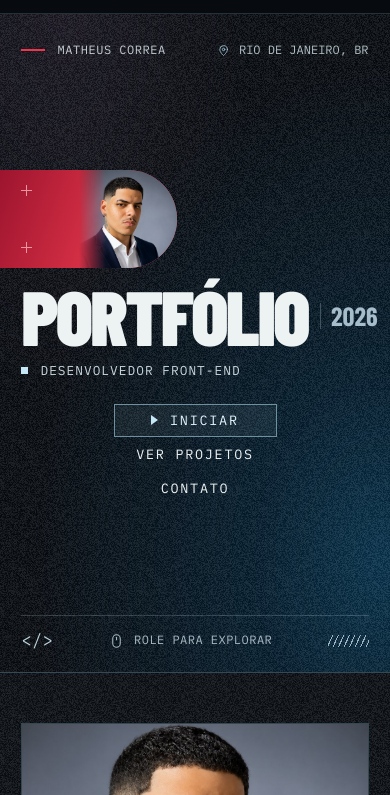
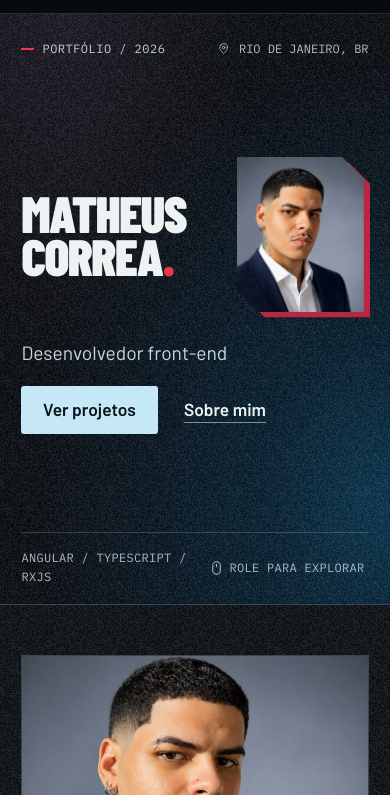
Before and after one commit to MatheusCorreaaa/portif-lio-2.0, a plain HTML site: page index.html in a window 390 px wide. Shown: the part 49-844 px from the top of the page. Drawn offline with Linux system fonts and the light colour scheme.

Commit message:
feat(capa): destacar nome e retrato com monograma na aba

```diff
--- a/index.html
+++ b/index.html
@@ -9,7 +9,7 @@
       content="Portfólio de Matheus Correa, desenvolvedor front-end no Rio de Janeiro. Projetos com Angular, TypeScript, JavaScript e Node.js."
     />
     <meta name="theme-color" content="#070b10" />
-    <link rel="icon" href="assets/matheus-correa.jpg" />
+    <link rel="icon" type="image/svg+xml" sizes="any" href="assets/mc.svg" />
     <link rel="stylesheet" href="assets/fonts.css" />
     <link rel="stylesheet" href="style.css" />
     <script src="nav.js" defer></script>
@@ -53,7 +53,7 @@
       <section class="hero" id="inicio" aria-labelledby="titulo">
         <div class="hero-inner">
           <div class="hero-meta">
-            <span class="eyebrow pre">Matheus Correa</span
+            <span class="eyebrow pre">Portfólio / 2026</span
             ><span class="geo"
               ><svg
                 class="icon"
@@ -71,31 +71,26 @@
               Rio de Janeiro, BR</span
             >
           </div>
-          <div class="hero-center">
-            <div class="portrait-slab">
+          <div class="cover">
+            <h1 id="titulo">Matheus<br />Correa<span>.</span></h1>
+            <div class="cover-photo">
               <img
                 src="assets/matheus-correa.jpg"
                 alt="Retrato de Matheus Correa"
                 width="1254"
                 height="1254"
               />
-              <div class="reg tl"></div>
-              <div class="reg bl"></div>
             </div>
-            <div class="hero-type">
-              <div class="titleline">
-                <h1 id="titulo">Portfólio</h1>
-                <span class="year">2026</span>
+            <div class="cover-intro">
+              <p>Desenvolvedor front-end</p>
+              <div class="cover-links">
+                <a href="#projetos">Ver projetos</a>
+                <a href="#perfil">Sobre mim</a>
               </div>
-              <p class="role"><i></i>Desenvolvedor front-end</p>
             </div>
           </div>
-          <div class="heromenu" aria-label="Explorar portfólio">
-            <a href="#perfil" class="start"><i></i>Iniciar</a
-            ><a href="#projetos">Ver projetos</a><a href="#contato">Contato</a>
-          </div>
           <div class="hero-footer">
-            <span class="code-sign" aria-hidden="true">&lt;/&gt;</span
+            <span class="cover-stack">Angular / TypeScript / RxJS</span
             ><a href="#perfil"
               ><svg
                 class="icon"
@@ -111,7 +106,7 @@
                 <path d="M12 6v4" />
               </svg>
               Role para explorar</a
-            ><span class="ticks" aria-hidden="true"></span>
+            >
           </div>
         </div>
       </section>
--- a/style.css
+++ b/style.css
@@ -126,7 +126,6 @@ nav a[aria-current] {
 .github,
 .cv,
 .readme,
-.heromenu a,
 .hero-footer a,
 .geo {
   display: inline-flex;
@@ -172,8 +171,7 @@ nav a[aria-current] {
   position: relative;
   display: flex;
   flex-direction: column;
-  min-height: 600px;
-  height: clamp(610px, 78svh, 810px);
+  min-height: clamp(590px, 78svh, 800px);
   padding: 2.5rem 0 1.6rem;
 }
 .hero-meta,
@@ -187,9 +185,6 @@ nav a[aria-current] {
 .geo,
 .hero-footer,
 .caption,
-.year,
-.role,
-.heromenu,
 .readme,
 .other,
 small,
@@ -203,8 +198,6 @@ footer > a {
 .geo,
 .hero-footer,
 .caption,
-.role,
-.heromenu,
 .repolink,
 small {
   text-transform: uppercase;
@@ -212,8 +205,7 @@ small {
 .eyebrow,
 .geo,
 .hero-footer,
-.caption,
-.role {
+.caption {
   letter-spacing: 0.12em;
 }
 .eyebrow,
@@ -240,71 +232,17 @@ small {
 .geo .icon {
   color: #9abacb;
 }
-.hero-center {
-  display: flex;
-  align-items: center;
-  width: 100%;
-  margin: auto 0 0;
-  gap: clamp(25px, 3.4vw, 65px);
-}
-.portrait-slab {
-  height: clamp(150px, 16.3vw, 247px);
-  width: 32.5%;
-  margin-left: calc((100vw - var(--frame)) / -2);
-  position: relative;
-  overflow: hidden;
-  isolation: isolate;
-  border-radius: 0 999px 999px 0;
-  background: linear-gradient(110deg, #9d142e 0%, #e5374b 70%, #ff6567);
-}
-.portrait-slab img {
-  position: absolute;
-  right: 0;
-  top: 0;
-  height: 100%;
-  width: auto;
-  max-width: 84%;
-  object-fit: cover;
-  object-position: center 28%;
-  mask-image: linear-gradient(to right, transparent, #000 27%);
-}
-.reg {
-  position: absolute;
-  left: calc((100vw - var(--frame)) / 2);
-  width: 11px;
-  height: 11px;
-  opacity: 0.7;
-}
-.reg:after,
-.reg:before {
-  content: "";
-  position: absolute;
-  background: #ffc9cd;
-}
-.reg:after {
-  height: 1px;
-  width: 100%;
-  top: 5px;
-}
-.reg:before {
-  width: 1px;
-  height: 100%;
-  left: 5px;
-}
-.tl {
-  top: 15px;
-}
-.bl {
-  bottom: 15px;
-}
-.hero-type {
-  min-width: 0;
-  transform: translateY(0.5rem);
-}
-.titleline {
-  display: flex;
-  align-items: center;
-  gap: clamp(18px, 2.3vw, 40px);
+.cover {
+  display: grid;
+  grid-template-columns: minmax(0, 1.15fr) minmax(0, 0.85fr);
+  grid-template-areas: "name portrait" "intro portrait";
+  align-content: center;
+  align-items: end;
+  column-gap: clamp(2rem, 7vw, 8rem);
+  flex: 1;
+  width: min(100%, 1080px);
+  margin: auto;
+  padding: clamp(2rem, 4.5vw, 5rem) 0;
 }
 h1,
 h2,
@@ -312,61 +250,75 @@ h2,
   font-family: var(--display);
   text-transform: uppercase;
 }
-h1 {
-  font-size: clamp(5.1rem, 11.4vw, 12.6rem);
-  letter-spacing: -0.035em;
-  line-height: 0.88;
+.cover h1 {
+  grid-area: name;
+  font-size: clamp(5.2rem, 9.6vw, 9.4rem);
+  line-height: 0.84;
+  letter-spacing: -0.028em;
   font-weight: 900;
 }
-.year {
-  font: 700 clamp(2rem, 3.8vw, 4rem) / 1 var(--display);
-  color: #a6bdcc;
-  border-left: 1px solid #415361;
-  padding-left: clamp(18px, 2vw, 32px);
+.cover h1 span {
+  color: var(--red);
 }
-.role {
+.cover-photo {
+  grid-area: portrait;
+  align-self: center;
+  justify-self: center;
+  width: min(88%, 345px);
+  aspect-ratio: 4 / 4.9;
+  position: relative;
+  isolation: isolate;
+}
+.cover-photo::before,
+.cover-photo img {
+  clip-path: polygon(0 0, 83% 0, 100% 14%, 100% 100%, 17% 100%, 0 86%);
+}
+.cover-photo::before {
+  content: "";
+  position: absolute;
+  inset: 0;
+  background: #bb2743;
+  transform: translate(5%, 3.5%);
+}
+.cover-photo img {
+  position: relative;
+  display: block;
+  width: 100%;
+  height: 100%;
+  object-fit: cover;
+  object-position: 52% 35%;
+}
+.cover-intro {
+  grid-area: intro;
+  align-self: start;
+}
+.cover-intro p {
+  font-size: clamp(1.2rem, 2vw, 1.75rem);
+  margin: 1.5rem 0;
+  color: #c6d7df;
+}
+.cover-links {
   display: flex;
   align-items: center;
-  gap: 12px;
-  font-size: clamp(0.83rem, 1.02vw, 1.1rem);
-  color: #c8d6dd;
-  margin: 1.45rem 0 0 0.35rem;
+  gap: 1.65rem;
 }
-.role i {
-  width: 9px;
-  height: 9px;
+.cover-links a {
+  font-weight: 600;
+  padding: 0.65rem 0;
+}
+.cover-links a:first-child {
+  color: #08141b;
   background: var(--ice);
+  border-radius: 3px;
+  padding: 0.65rem 1.35rem;
 }
-.heromenu {
-  display: flex;
-  flex-direction: column;
-  align-items: center;
-  margin: clamp(2.25rem, 6vh, 4.6rem) 0 auto;
-  gap: 2px;
+.cover-links a:last-child {
+  text-decoration: underline;
+  text-underline-offset: 0.35em;
+  text-decoration-color: #7793a0;
 }
-.heromenu a {
-  justify-content: center;
-  min-width: 163px;
-  min-height: 37px;
-  text-transform: uppercase;
-  font-size: 0.84rem;
-  letter-spacing: 0.13em;
-  border: 1px solid transparent;
-}
-.heromenu a:hover {
-  color: var(--ice);
-  background: #a6d9ee0f;
-}
-.heromenu .start {
-  border-color: #6e91a1;
-  background: #b3dbee12;
-  color: #e4f5ff;
-}
-.start i {
-  border: 5px solid transparent;
-  border-right: 0;
-  border-left: 7px solid var(--ice);
-  margin-right: 3px;
+.cover-links a:hover {
+  filter: brightness(1.15);
 }
 .hero-footer {
   border-top: 1px solid #c2e2ef33;
@@ -381,19 +333,6 @@ h1 {
 .hero-footer .icon {
   width: 15px;
   height: 18px;
-}
-.code-sign {
-  font-size: 1.06rem;
-  color: #bcd5df;
-}
-.ticks {
-  width: 41px;
-  height: 12px;
-  background: repeating-linear-gradient(
-    115deg,
-    transparent 0px 4px,
-    #9db3c3 4px 5px
-  );
 }
 .panel {
   isolation: isolate;
@@ -733,18 +672,10 @@ footer > a {
     padding: 0.6rem;
   }
   .hero-inner {
-    min-height: 540px;
-    height: 71svh;
+    min-height: 530px;
   }
-  .portrait-slab {
-    width: 28%;
-    height: clamp(115px, 18vw, 145px);
-  }
-  .hero-center {
-    gap: 20px;
-  }
-  .year {
-    font-size: 2rem;
+  .cover {
+    column-gap: 1rem;
   }
   .profilegrid {
     grid-template-columns: 1fr;
@@ -790,68 +721,49 @@ footer > a {
     padding: 0.3rem;
   }
   .hero-inner {
-    min-height: 565px;
-    height: 78svh;
-    max-height: 700px;
-    padding: 1.7rem 0 1.15rem;
+    min-height: clamp(480px, 74svh, 590px);
+    padding: 1.6rem 0 1.1rem;
   }
-  .hero-meta {
-    align-items: flex-start;
+  .hero-meta .pre {
+    letter-spacing: 0.04em;
+    gap: 0.5rem;
+  }
+  .hero-meta .pre::before {
+    width: 13px;
   }
   .eyebrow,
   .geo {
     font-size: 0.75rem;
   }
-  .hero-meta .pre {
-    letter-spacing: 0.045em;
-  }
   .geo {
     letter-spacing: 0;
   }
-  .hero-center {
-    flex-wrap: wrap;
-    gap: 14px;
-    margin-top: auto;
+  .cover {
+    grid-template-columns: minmax(0, 1.2fr) minmax(0, 0.8fr);
+    grid-template-areas: "name portrait" "intro intro";
+    align-items: center;
+    column-gap: 0.4rem;
+    row-gap: 1.6rem;
   }
-  .portrait-slab {
-    width: 51%;
-    height: 98px;
+  .cover h1 {
+    font-size: clamp(3.2rem, 11.6vw, 4rem);
   }
-  .hero-type {
-    transform: none;
-    width: 100%;
+  .cover-photo {
+    width: 93%;
   }
-  .titleline {
-    gap: 0.8rem;
-    justify-content: space-between;
-  }
-  h1 {
-    font-size: clamp(4.1rem, 19.7vw, 6.6rem);
-  }
-  .year {
-    font-size: clamp(1.65rem, 6vw, 2.3rem);
-    padding-left: 0.6rem;
-  }
-  .role {
-    margin: 0.7rem 0 0;
-    letter-spacing: 0.08em;
-    font-size: 0.8rem;
-  }
-  .role i {
-    width: 7px;
-    height: 7px;
-  }
-  .heromenu {
-    margin: 1.45rem 0 auto;
-    gap: 1px;
-  }
-  .heromenu a {
-    min-height: 33px;
+  .cover-intro p {
+    margin: 0 0 1.15rem;
   }
   .hero-footer {
     font-size: 0.75rem;
-    letter-spacing: 0.04em;
-    padding-top: 0.7rem;
+    letter-spacing: 0.025em;
+    gap: 1rem;
+  }
+  .hero-footer a {
+    gap: 0.35rem;
+  }
+  .cover-stack {
+    max-width: 48%;
   }
   .sectioninner {
     padding: 3.1rem 0;
```
Also changed, not shown: assets/mc.svg (added), 1 other file.
